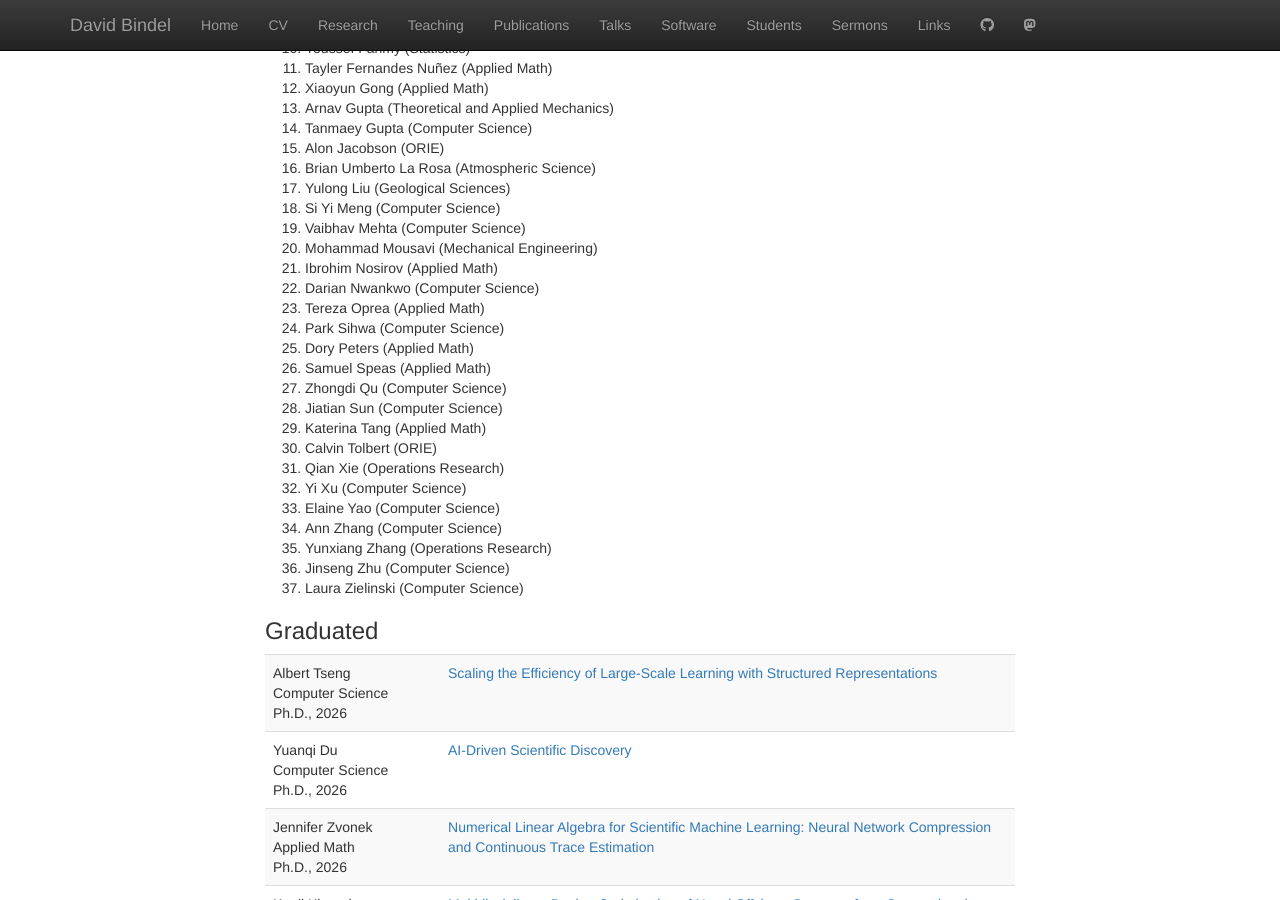
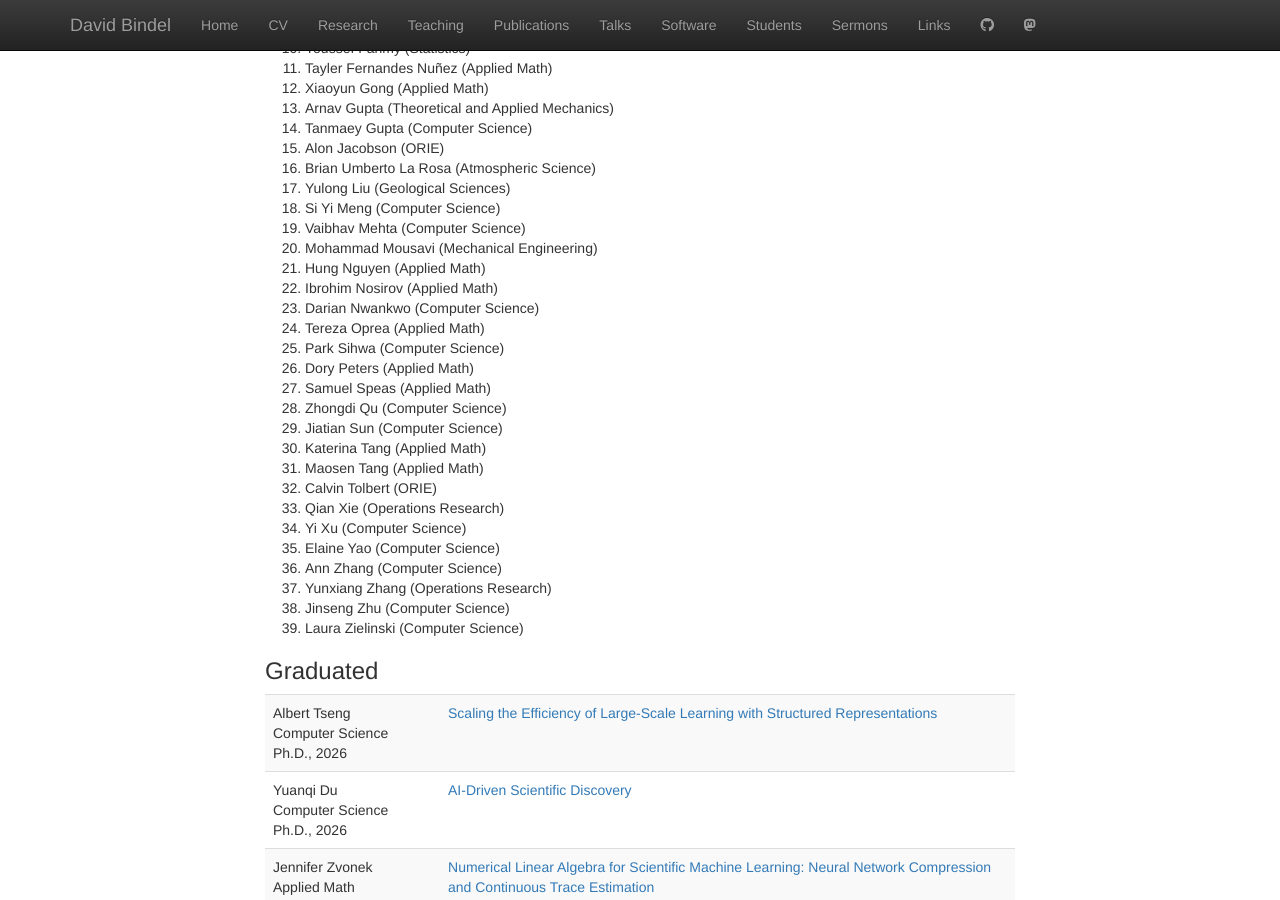
Before and after one commit to dbindel/cornell_web, a Jekyll site: the page built from students.html, in a window 1280 px wide and 900 px high, scrolled down 7164 px. Built offline with Jekyll 4.4.1, drawn with Linux system fonts in a browser that asks for light colours; nearby versions of some CDN libraries.

Commit message:
Update student info.

```diff
--- a/_data/students.yml
+++ b/_data/students.yml
@@ -1017,6 +1017,11 @@ committees:
     field: Mechanical Engineering
   -
     degree: phd
+    last: Nguyen
+    first: Hung
+    field: Applied Math
+  -
+    degree: phd
     last: Nosirov
     first: Ibrohim
     field: Applied Math
@@ -1059,6 +1064,11 @@ committees:
     degree: phd
     last: Tang
     first: Katerina
+    field: Applied Math
+  -
+    degree: phd
+    last: Tang
+    first: Maosen
     field: Applied Math
   -
     degree: phd
```
